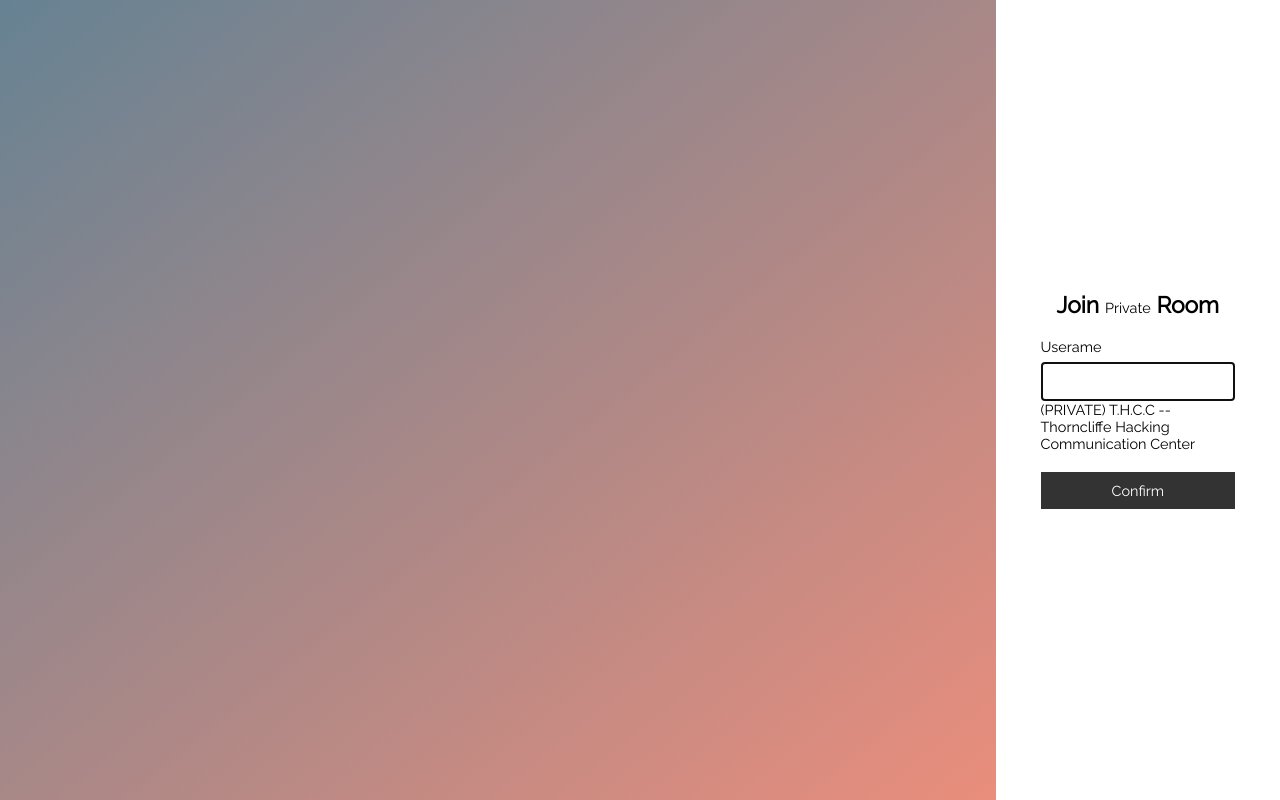
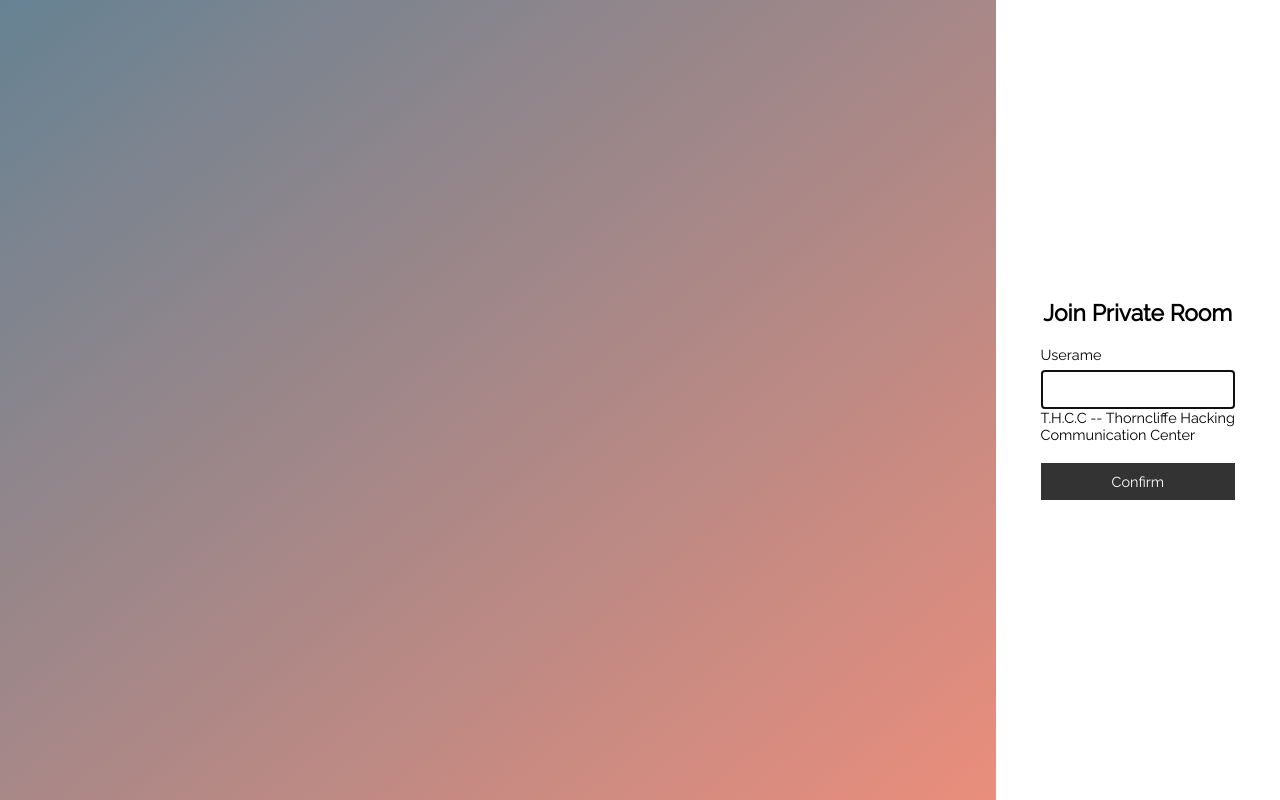
Before and after one commit to the-interverse/xdbb, a website: page public/private.html in a window 1280 px wide. Drawn offline with Linux system fonts and the light colour scheme.

Commit message:
Update private.html

```diff
--- a/public/private.html
+++ b/public/private.html
@@ -3,7 +3,7 @@
         <head>
             <meta charset="utf-8">
             <title>
-                Yasser Noori — Private Chat
+                Private Chat
             </title>
             <meta content="width=device-width, initial-scale=1, user-scalable=no" name="viewport">
             <link href="/css/style.css" rel="stylesheet" type="text/css">
@@ -14,14 +14,14 @@
             <form action="/chat.html">
                 <div class="form-field">
                     <h3>
-                        Join <b>Private</b> Room
+                        Join Private Room
                     </h3>
                 </div>
 
                 <div class="form-field">
                     <label>Userame</label> <input autofocus="" name="name" type="text">
                         <br />
-                        <p><b>(PRIVATE)</b> T.H.C.C -- Thorncliffe Hacking Communication Center</p>
+                        <p>T.H.C.C -- Thorncliffe Hacking Communication Center</p>
                 </div>
 
                 <div class="form-field" style="display:none;">
```
